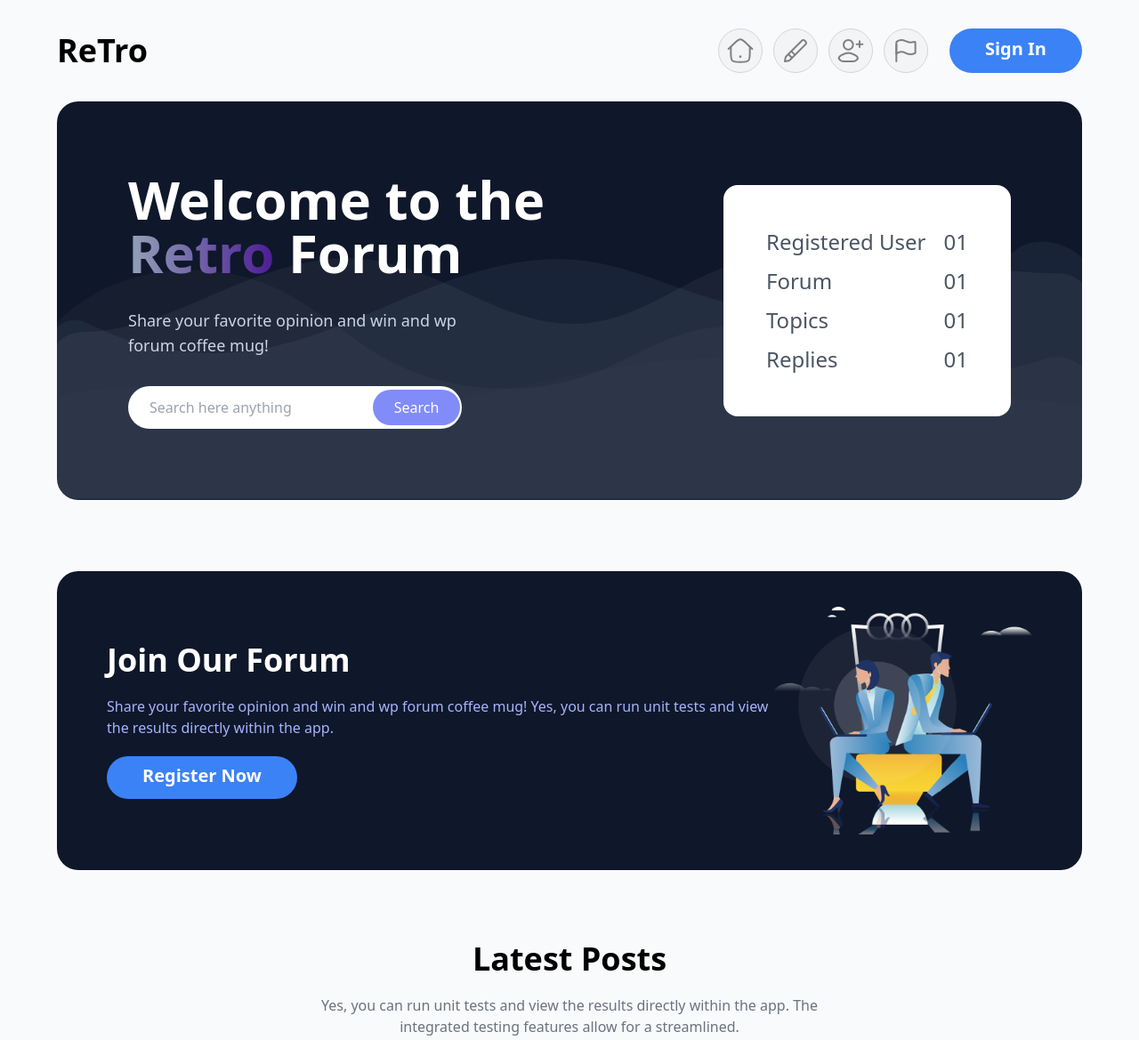
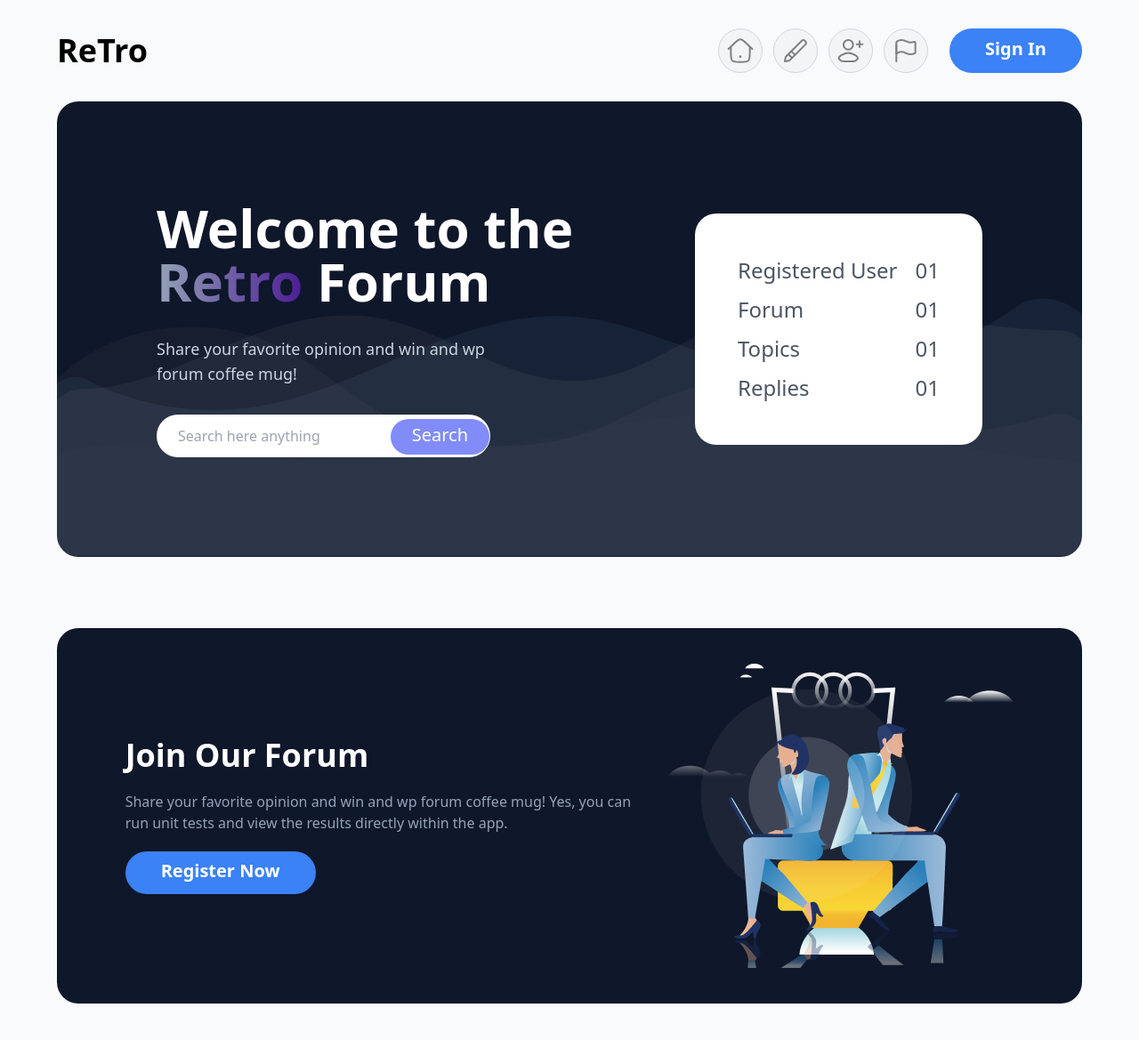
Before and after one commit to SIAM-TheLegend/retro-forum, a plain HTML site: page index.html in a window 1280 px wide. Shown: the top 1169 px of the page at 89% size. Drawn offline with nearby package versions, Linux system fonts and the light colour scheme; no server answers.

Commit message:
minor design updated

```diff
--- a/index.html
+++ b/index.html
@@ -24,15 +24,15 @@
     </nav>
 
     <!-- Banner -->
-    <section class="flex p-20 rounded-3xl justify-between items-center bg-[url('/images/bgbanner.png')] bg-slate-900 bg-blend-lighten bg-bottom bg-no-repeat text-slate-300">
+    <section class="flex p-28 rounded-3xl justify-between items-center bg-[url('/images/bgbanner.png')] bg-slate-900 bg-blend-lighten bg-bottom bg-no-repeat text-slate-300">
       <div>
         <h1 class="text-6xl text-white font-extrabold">Welcome to the<br><span class="bg-gradient-to-r from-slate-400 text-transparent to-violet-900 bg-clip-text">Retro</span> Forum</h1>
         <p class="text-lg my-8">Share your favorite opinion and win and wp<br>forum coffee mug!</p>
-        <input class="bg-white px-6 py-3 rounded-full w-4/5" id="search-box" type="text" placeholder="Search here anything">
-        <button class="bg-indigo-400 ml-[-104px] py-2 px-6 rounded-full text-white" id="search-btn">Search</button>
+        <input class="bg-white px-6 py-3 text-black rounded-full w-4/5" id="search-box" type="text" placeholder="Search here anything">
+        <button class="bg-indigo-400 ml-[-116px] pt-1 pb-2 px-6 rounded-full text-xl text-white" id="search-btn">Search</button>
       </div>
 
-      <div class="flex p-12 h-fit justify-between items-center gap-5 rounded-2xl text-2xl bg-white text-gray-600">
+      <div class="flex p-12 h-fit justify-between items-center gap-5 rounded-3xl text-2xl bg-white text-gray-600">
         <div class="flex flex-col gap-3">
           <p>Registered User</p>
           <p>Forum</p>
@@ -55,7 +55,7 @@
      <section class="flex justify-around items-center px-14 py-10 my-20 rounded-3xl bg-slate-900">
       <div>
         <h2 class="text-4xl text-white font-bold">Join Our Forum</h2>
-        <p class="text-indigo-300 my-5">Share your favorite opinion and win and wp forum coffee mug! Yes, you can run unit tests and view the results directly within the app. </p>
+        <p class="text-slate-400 my-5">Share your favorite opinion and win and wp forum coffee mug! Yes, you can<br>run unit tests and view the results directly within the app. </p>
         <button class="font-semibold text-xl text-white bg-blue-500 rounded-full pt-2 pb-3 px-10">Register Now</button>
       </div>
       <div>
```
